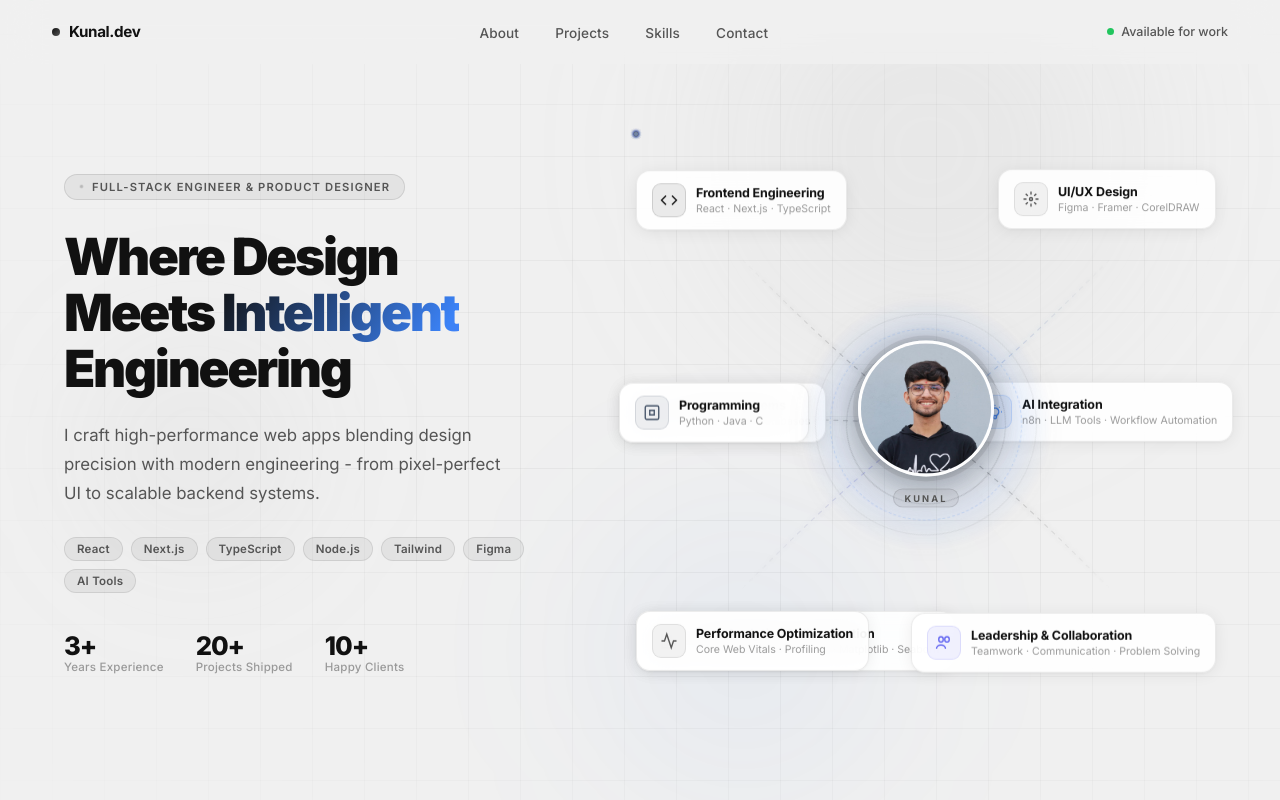
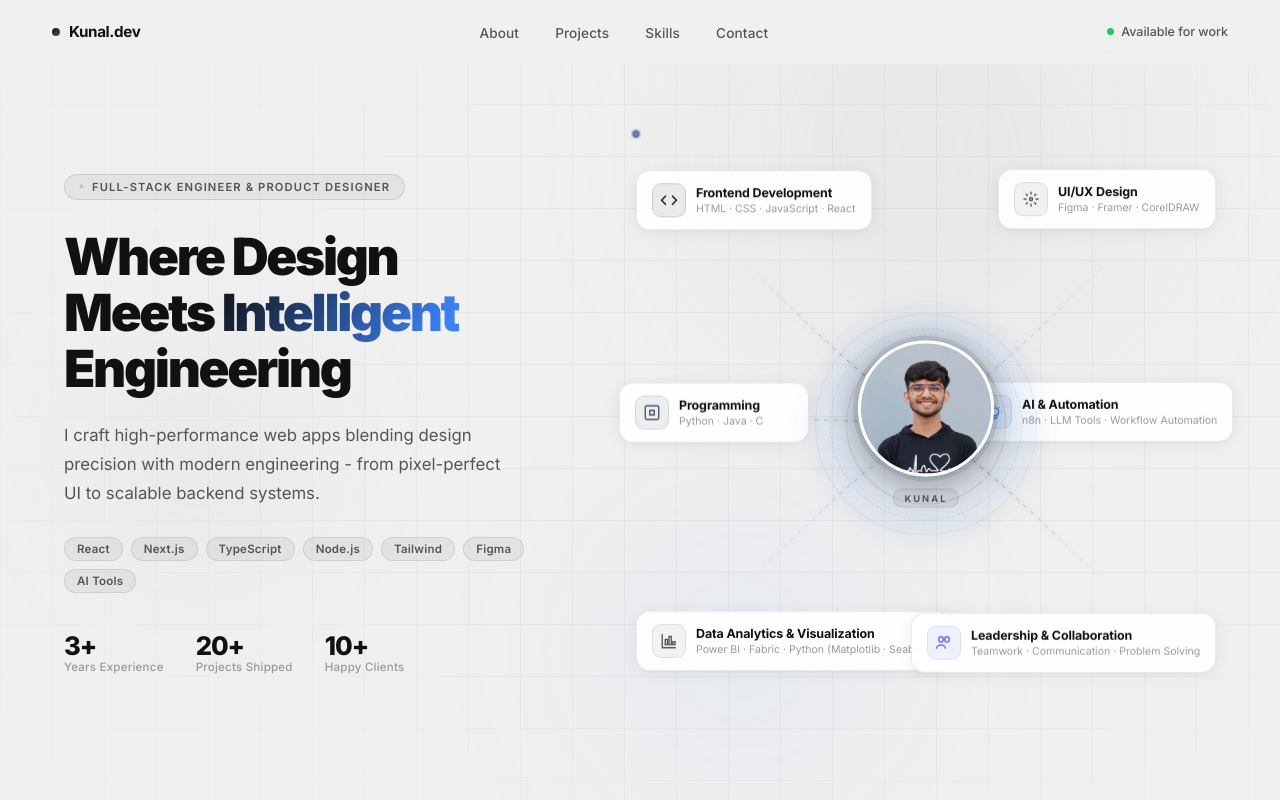
Before and after one commit to devkunal2812/Landing_page_design, a React (Vite) app: page / in a window 1280 px wide. Built offline with nearby package versions, Linux system fonts and the light colour scheme.

Commit message:
Update skill titles and descriptions in skills.js

```diff
--- a/src/data/skills.js
+++ b/src/data/skills.js
@@ -5,8 +5,8 @@ export const SKILL_CARDS = [
     delay: '0s',
     floatDur: '4.2s',
     iconVariant: 'iconDark',
-    title: 'Frontend Engineering',
-    sub: 'React · Next.js · TypeScript',
+    title: 'Frontend Development',
+    sub: 'HTML · CSS · JavaScript · React',
     icon: `<svg width="18" height="18" viewBox="0 0 24 24" fill="none" stroke="currentColor" stroke-width="1.8">
       <polyline points="16 18 22 12 16 6"/>
       <polyline points="8 6 2 12 8 18"/>
@@ -26,47 +26,6 @@ export const SKILL_CARDS = [
     </svg>`,
   },
   {
-    id: 'backend',
-    position: 'cardL',
-    delay: '0.6s',
-    floatDur: '4.5s',
-    iconVariant: 'iconSlate',
-    title: 'Backend Systems',
-    sub: 'Node.js · APIs · Databases',
-    icon: `<svg width="18" height="18" viewBox="0 0 24 24" fill="none" stroke="currentColor" stroke-width="1.8">
-      <ellipse cx="12" cy="5" rx="9" ry="3"/>
-      <path d="M21 12c0 1.66-4 3-9 3s-9-1.34-9-3"/>
-      <path d="M3 5v14c0 1.66 4 3 9 3s9-1.34 9-3V5"/>
-    </svg>`,
-  },
-  {
-    id: 'ai',
-    position: 'cardR',
-    delay: '0.9s',
-    floatDur: '4s',
-    iconVariant: 'iconAccent',
-    title: 'AI Integration',
-    sub: 'n8n · LLM Tools · Workflow Automation',
-    icon: `<svg width="18" height="18" viewBox="0 0 24 24" fill="none" stroke="currentColor" stroke-width="1.8">
-      <path d="M9.663 17h4.673M12 3v1m6.364 1.636-.707.707M21 12h-1M4 12H3m3.343-5.657-.707-.707m2.828 9.9a5 5 0 1 1 7.072 0l-.548.547A3.374 3.374 0 0 0 14 18.469V19a2 2 0 1 1-4 0v-.531c0-.895-.356-1.754-.988-2.386l-.548-.547z"/>
-    </svg>`,
-  },
-  {
-  id: 'dataviz',
-  position: 'cardBl',
-  delay: '1.2s',
-  floatDur: '3.6s',
-  iconVariant: 'iconMid',
-  title: 'Data Analytics & Visualization',
-  sub: 'Power BI · Microsoft Fabric · Matplotlib · Seaborn',
-  icon: `<svg width="18" height="18" viewBox="0 0 24 24" fill="none" stroke="currentColor" stroke-width="1.8">
-    <path d="M3 3v18h18"/>
-    <rect x="7" y="10" width="3" height="7"/>
-    <rect x="12" y="6" width="3" height="11"/>
-    <rect x="17" y="13" width="3" height="4"/>
-  </svg>`,
-},
-  {
     id: 'programming',
     position: 'cardL',
     delay: '0.6s',
@@ -80,15 +39,30 @@ export const SKILL_CARDS = [
     </svg>`,
   },
   {
-    id: 'perf',
+    id: 'ai',
+    position: 'cardR',
+    delay: '0.9s',
+    floatDur: '4s',
+    iconVariant: 'iconAccent',
+    title: 'AI & Automation',
+    sub: 'n8n · LLM Tools · Workflow Automation',
+    icon: `<svg width="18" height="18" viewBox="0 0 24 24" fill="none" stroke="currentColor" stroke-width="1.8">
+      <path d="M9.663 17h4.673M12 3v1m6.364 1.636-.707.707M21 12h-1M4 12H3m3.343-5.657-.707-.707m2.828 9.9a5 5 0 1 1 7.072 0l-.548.547A3.374 3.374 0 0 0 14 18.469V19a2 2 0 1 1-4 0v-.531c0-.895-.356-1.754-.988-2.386l-.548-.547z"/>
+    </svg>`,
+  },
+  {
+    id: 'dataviz',
     position: 'cardBl',
     delay: '1.2s',
     floatDur: '3.6s',
     iconVariant: 'iconMid',
-    title: 'Performance Optimization',
-    sub: 'Core Web Vitals · Profiling',
+    title: 'Data Analytics & Visualization',
+    sub: 'Power BI · Fabric · Python (Matplotlib · Seaborn)',
     icon: `<svg width="18" height="18" viewBox="0 0 24 24" fill="none" stroke="currentColor" stroke-width="1.8">
-      <polyline points="22 12 18 12 15 21 9 3 6 12 2 12"/>
+      <path d="M3 3v18h18"/>
+      <rect x="7" y="10" width="3" height="7"/>
+      <rect x="12" y="6" width="3" height="11"/>
+      <rect x="17" y="13" width="3" height="4"/>
     </svg>`,
   },
   {
@@ -104,5 +78,4 @@ export const SKILL_CARDS = [
       <path d="M2 20c0-2.761 2.686-5 6-5s6 2.239 6 5"/>
     </svg>`,
   },
-
 ]
```
